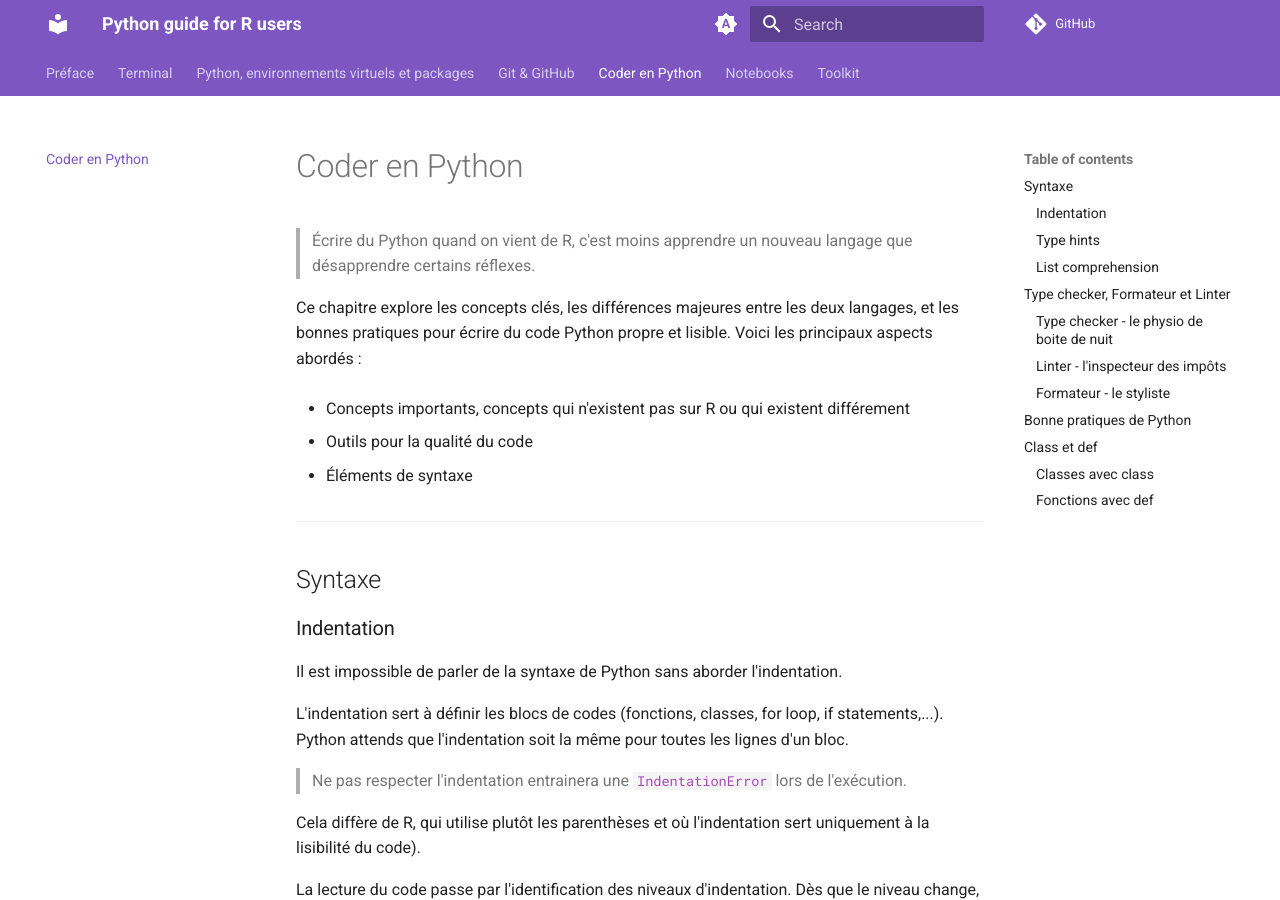
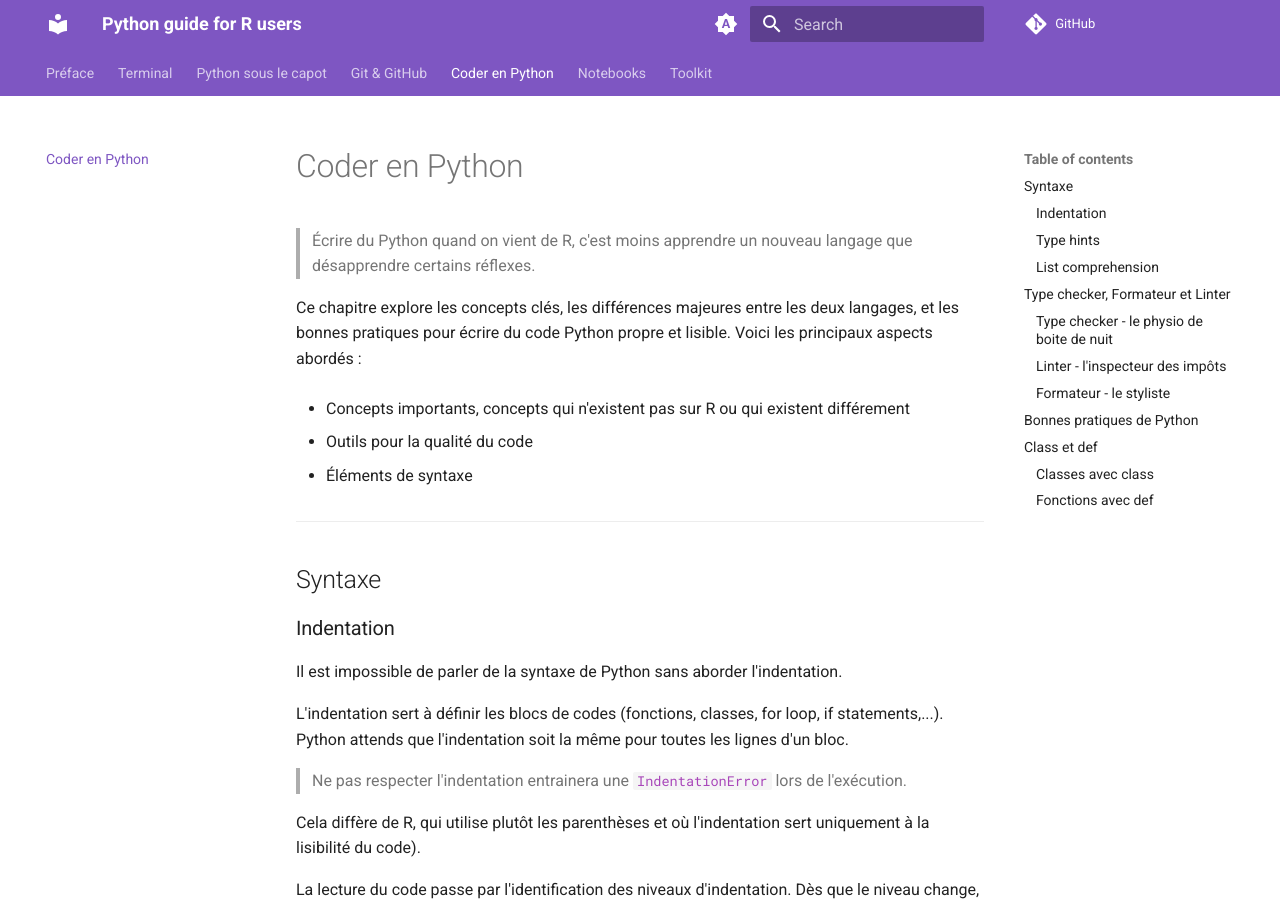
Before and after one commit to CalHenry/Python-guide-for-R-users, an MkDocs documentation site: the page built from docs/coder_python.md, in a window 1280 px wide and 900 px high. Built offline with MkDocs 1.6.1 and Material for MkDocs 9.7.7, drawn with Linux system fonts in a browser that asks for light colours; comment, search, counter and statistics services are not loaded; some of the changed text lies outside the part shown.

Commit message:
python.md & coder_python.md: fix
python.md: changed the chapter's title to "Python sous le capot"
(shorter, in the same spirit as all the other chapters)
coder_python.md: fix 1 french error

```diff
--- a/docs/coder_python.md
+++ b/docs/coder_python.md
@@ -254,7 +254,7 @@ Ruff est présenté dans la [section toolkit](toolkit.md).
 
 ---
 
-## Bonne pratiques de Python
+## Bonnes pratiques de Python
 
 - **Import**
 
--- a/docs/python.md
+++ b/docs/python.md
@@ -1,4 +1,4 @@
-# Python, environnements virtuels et packages
+# Python sous le capot
 
 > L'écosystème de Python, c'est aussi toute une infrastructure, mais contrairement à R, rien n'est géré pour toi par défaut. Environnements virtuels, gestionnaires de packages, versions de Python, ce chapitre démêle tout ça.
 
```
